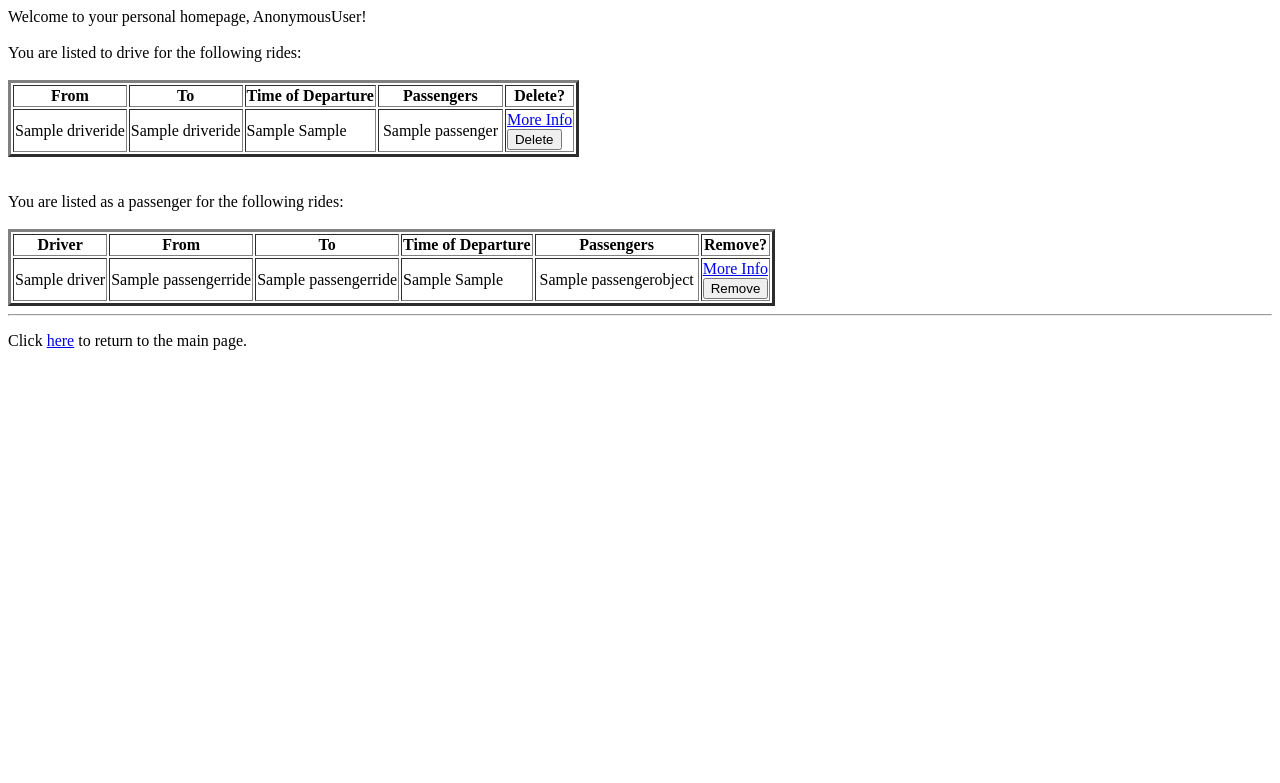
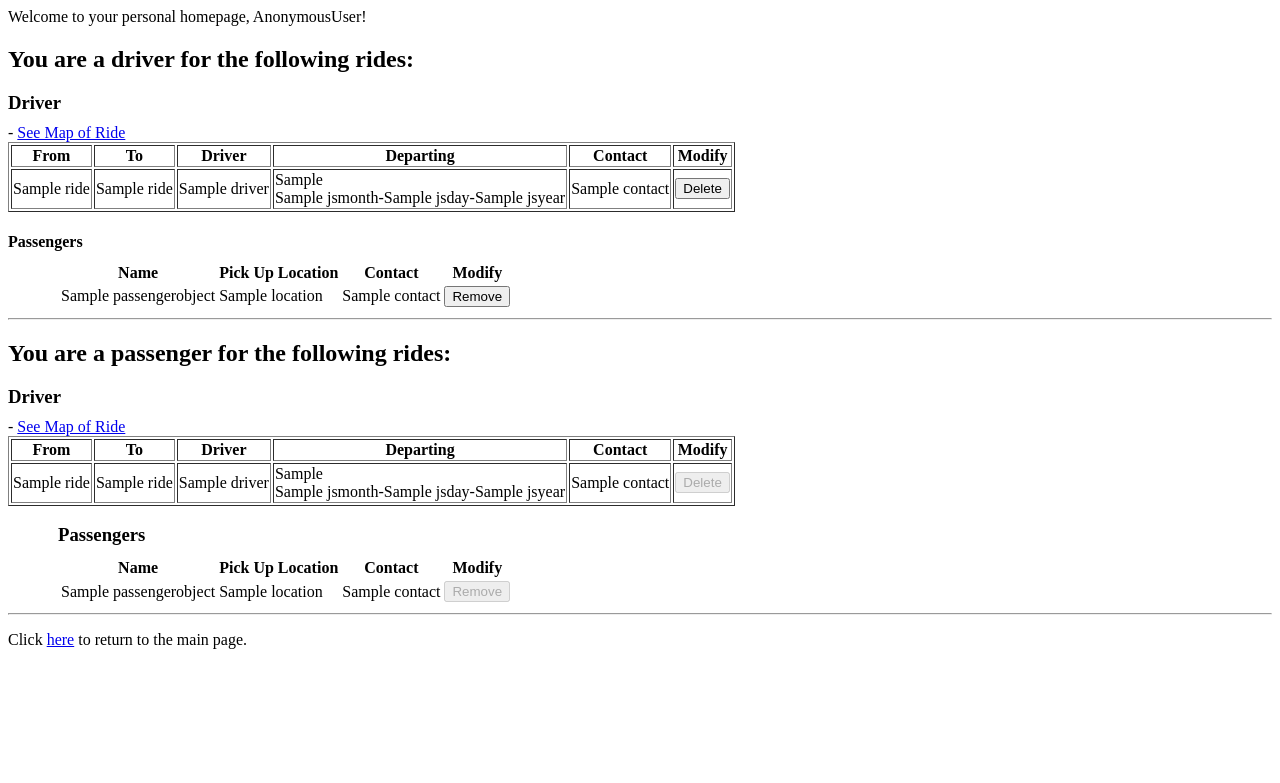
Before and after one commit to bnmnetp/rideshare_old, a Django app: template trunk/prototype/templates/home.html in a window 1280 px wide. Shown: the top 783 px of the page. Run offline with Django 3.2, Linux system fonts and the light colour scheme; the template is opened without the code that fills it: most values are stand-ins (such as "Sample title", 1, 10 or a date in 2020).

Commit message:
Further work on the home page Still struggling with removal of passengers

```diff
--- a/trunk/prototype/templates/_notIndex.html
+++ b/trunk/prototype/templates/_notIndex.html
@@ -2,10 +2,11 @@
 <html>
 
 <head>
-<title>{% block title %}Luther RideShare{% endblock %}</title>
+<title>Luther Ride Share | {% block title %}Luther RideShare{% endblock %}</title>
+{% block head %}{% endblock %}
 </head>
 
-<body>
+<body {% block onLoadText %}{% endblock %}>
 
 {% block bodycontent %}
 
--- a/trunk/prototype/templates/home.html
+++ b/trunk/prototype/templates/home.html
@@ -3,58 +3,98 @@
 {% block title %}{{ user }}'s Home Page{% endblock %}
 
 {% block bodycontent %}
-Welcome to your personal homepage, {{ user }}!<br /><br />
+<style type="text/css">
+table.passenger {padding-left:50px;}
+h4, h3, h2 {margin-bottom: 10px;}
+</style>
+Welcome to your personal homepage, {{ user }}!<br />
 {% if driverides %}
-You are listed to drive for the following rides:<br /><br />
+<h2>You are a driver for the following rides:</h2>
+{% for ride in driverides %}
+<h3>Driver</h3> - <a href='/rideinfo?key={{ ride.key }}'>See Map of Ride</a>
+<table border='1'>
+<tr><th>From</th>
+    <th>To</th>
+    <th>Driver</th>
+    <th>Departing</th>
+    <th>Contact</th>
+    <th>Modify</th>
+</tr>
+<tr><td>{{ ride.start_point_title }}</td>
+    <td>{{ ride.destination_title }}</td>
+    <td>{{ ride.driver }}</td>
+    <td>{{ ride.part_of_day }}<br />{{ ride.jsmonth }}-{{ ride.jsday }}-{{ ride.jsyear }}</td>
+    <td>{{ ride.contact }}</td>
+    <td><input type="button" value="Delete" onclick="if(confirm('Are you sure you want to delete this ride?')) location.href='/deleteride?key={{ ride.key }}'" /></td>
+</tr></table>
 
-<table border="3" id="driveRidesTable">
-<tr><th>From</th>
-  <th>To</th>
-  <th>Time of Departure</th>
-  <th>Passengers</th>
-  <th>Delete?</th>
+{% if ride.passengerobjects %}
+<h4>Passengers</h4>
+<table class='passenger' border='0'>
+<tr><th>Name</th>
+    <th>
+    {% ifequal ride.doOrPu 0 %}Drop Off Location
+    {% else %}Pick Up Location{% endifequal %}</th>
+    <th>Contact</th>
+    <th>Modify</th>
 </tr>
-{% for r in driverides %}
-<tr><td>{{ r.start_point_title }}</td>
-    <td>{{ r.destination_title }}</td>
-    <td>{{ r.part_of_day }} {{ r.ToD }}</td>
-    <td><table border="0">
-      {% for p in r.passengers %}
-      <tr><td>{{ p.name }}</td></tr>
-      {% endfor %}</table></td>
-    <td><a href='/rideinfo?key={{ r.key }}'>More Info</a><br /><input type="button" value="Delete" onclick="if(confirm('Are you sure you want to delete this ride?')) location.href='/deleteride?key={{r.key}}'" /></td>
-</tr>
-{% endfor %}
-</table><br /><br />
-{% else %}
-You are not listed as a driver for any rides.<br /><br />
-{% endif %}
-{% if passengerrides %}
-You are listed as a passenger for the following rides:<br /><br />
-
-<table border="3" id="passengerRidesTable">
-<tr><th>Driver</th>
-  <th>From</th>
-  <th>To</th>
-  <th>Time of Departure</th>
-  <th>Passengers</th>
-  <th>Remove?</th>
-</tr>
-{% for r in passengerrides %}
-<tr><td>{{ r.driver }}</td>
-    <td>{{ r.start_point_title }}</td>
-    <td>{{ r.destination_title }}</td>
-    <td>{{ r.part_of_day }} {{ r.ToD }}</td>
-    <td><table border="0">
-        {% for p in r.passengerobjects %}
-      <tr><td>{{ p.name }}</td></tr>
-        {% endfor %}
-      </table></td>
-    <td><a href='/rideinfo?key={{ r.key }}'>More Info</a><br /><input type="button" value="Remove" onclick="if(confirm('Are you sure you want to remove yourself from this ride?')) location.href='/removepassenger?key={{ r.key }}'" /></td>
+{% for p in ride.passengerobjects %}
+<tr><td>{{ p.name }}</td>
+    <td>{{ p.location }}</td>
+    <td>{{ p.contact }}</td>
+    <td><input type="button" value="Remove" onclick="if(confirm('Are you sure you want to remove {{ p.name }} from this ride?')) location.href='/removepassenger?key={{ ride.key }}'" /></td>
 </tr>
 {% endfor %}
 </table>
-{% else %}
-You are not listed as a passenger for any rides.
+{% else %}<p style='text-indent:50px'>There are no passengers registered for this ride.</p>
+{% endif %}<hr>
+{% endfor %}
+{% else %}<p>You are not a driver for any rides.</p>
 {% endif %}
+
+{% if passengerrides %}
+<h2>You are a passenger for the following rides:</h2>
+{% for ride in passengerrides %}
+<h3>Driver</h3> - <a href='/rideinfo?key={{ ride.key }}'>See Map of Ride</a>
+<table border='1'>
+<tr><th>From</th>
+    <th>To</th>
+    <th>Driver</th>
+    <th>Departing</th>
+    <th>Contact</th>
+    <th>Modify</th>
+</tr>
+<tr><td>{{ ride.start_point_title }}</td>
+    <td>{{ ride.destination_title }}</td>
+    <td>{{ ride.driver }}</td>
+    <td>{{ ride.part_of_day }}<br />{{ ride.jsmonth }}-{{ ride.jsday }}-{{ ride.jsyear }}</td>
+    <td>{{ ride.contact }}</td>
+    <td><input type='button' value='Delete' disabled='disabled' /></td>
+</tr></table>
+
+{% if ride.passengerobjects %}
+<h3 style='text-indent:50px'>Passengers</h3>
+<table class='passenger' border='0'>
+<tr><th>Name</th>
+    <th>
+    {% ifequal ride.doOrPu 0 %}Drop Off Location
+    {% else %}Pick Up Location{% endifequal %}</th>
+    <th>Contact</th>
+    <th>Modify</th>
+</tr>
+{% for p in ride.passengerobjects %}
+<tr><td>{{ p.name }}</td>
+    <td>{{ p.location }}</td>
+    <td>{{ p.contact }}</td>
+    <td><input type="button" value="Remove" {% ifnotequal p.name user %}disabled='disabled'{% endifnotequal %} onclick="if(confirm('Are you sure you want to remove yourself from this ride?')) location.href='/removepassenger?key={{ ride.key }}'" /></td>
+</tr>
+{% endfor %}
+</table>
+{% else %}<p>There are no passengers registered for this ride.</p>
+{% endif %}
+{% if not forloop.last %}<hr>{% endif %}
+{% endfor %}
+{% else %}<p>You are not a passenger for any rides.</p>
+{% endif %}
+
 {% endblock %}
```
Also changed, not shown: trunk/prototype/index.html (+1 -10 lines), trunk/prototype/main.py (+51 -13 lines).
